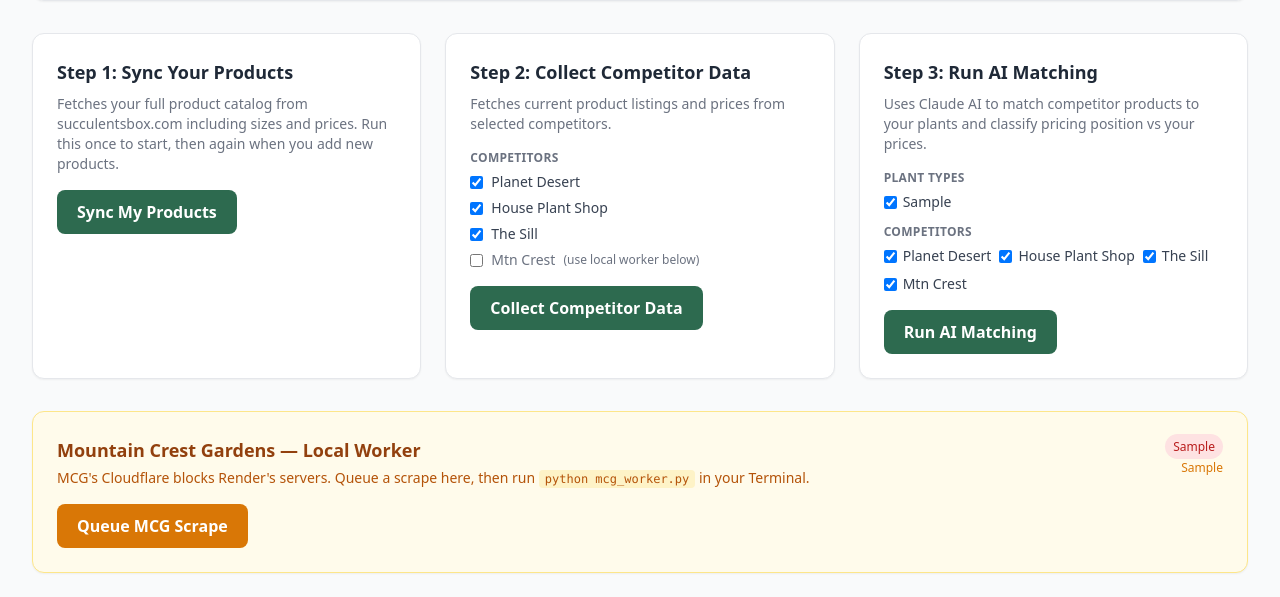
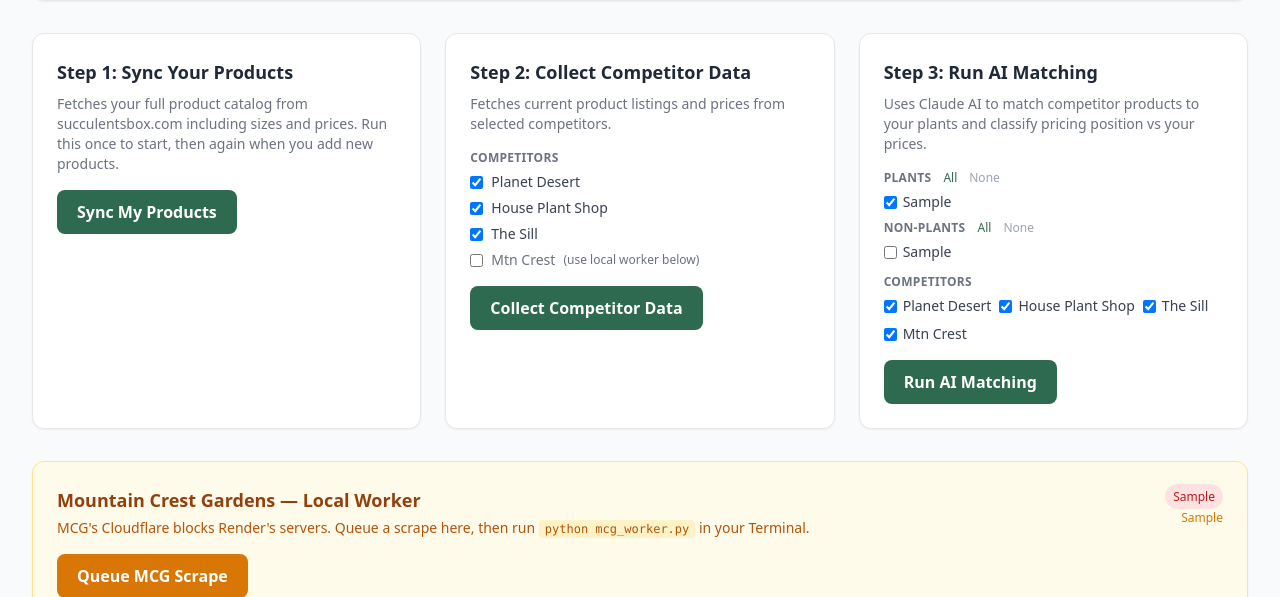
Before and after one commit to emilie-afk/sb-price-checker, a Flask app: template templates/dashboard.html in a window 1280 px wide. Shown: the part 501-1098 px from the top of the page. Run offline with Flask 3, Linux system fonts and the light colour scheme; the visitor is signed in with stand-in values (Sample User, id 1); the template is opened without the code that fills it: most values are stand-ins (such as "Sample title", 1, 10 or a date in 2020); some libraries are stand-ins or nearby versions.

Commit message:
Add files via upload

```diff
--- a/templates/dashboard.html
+++ b/templates/dashboard.html
@@ -40,27 +40,30 @@
 <div class="bg-white rounded-xl border border-gray-200 p-6 shadow-sm mb-8">
   <h2 class="text-lg font-semibold text-gray-800 mb-4">Market Position (Accepted Matches)</h2>
   <div class="flex flex-wrap gap-4">
-    <div class="flex items-center gap-3 bg-green-50 border border-green-200 rounded-lg px-5 py-3">
+    <a href="/products?position=above_market"
+       class="flex items-center gap-3 bg-green-50 border border-green-200 rounded-lg px-5 py-3 hover:bg-green-100 transition-colors">
       <span class="text-2xl font-bold text-green-600">{{ above_market }}</span>
       <div>
         <p class="text-sm font-medium text-green-700">SB Is Cheaper</p>
         <p class="text-xs text-green-500">competitors charge more than us</p>
       </div>
-    </div>
-    <div class="flex items-center gap-3 bg-yellow-50 border border-yellow-200 rounded-lg px-5 py-3">
+    </a>
+    <a href="/products?position=near_market"
+       class="flex items-center gap-3 bg-yellow-50 border border-yellow-200 rounded-lg px-5 py-3 hover:bg-yellow-100 transition-colors">
       <span class="text-2xl font-bold text-yellow-600">{{ near_market }}</span>
       <div>
         <p class="text-sm font-medium text-yellow-700">Near Market</p>
         <p class="text-xs text-yellow-500">within 10% of our price</p>
       </div>
-    </div>
-    <div class="flex items-center gap-3 bg-red-50 border border-red-200 rounded-lg px-5 py-3">
+    </a>
+    <a href="/products?position=below_market"
+       class="flex items-center gap-3 bg-red-50 border border-red-200 rounded-lg px-5 py-3 hover:bg-red-100 transition-colors">
       <span class="text-2xl font-bold text-red-600">{{ below_market }}</span>
       <div>
         <p class="text-sm font-medium text-red-700">SB Is Pricier</p>
         <p class="text-xs text-red-500">competitors charge less than us</p>
       </div>
-    </div>
+    </a>
   </div>
 </div>
 
@@ -129,18 +132,51 @@
     <p class="text-sm text-gray-500 mb-4">Uses Claude AI to match competitor products to your plants and classify pricing position vs your prices.</p>
 
     <!-- Plant type filter -->
+    {% if plant_types or non_plant_types %}
+    <div class="mb-3">
+      <!-- Plants -->
       {% if plant_types %}
-    <div class="mb-3">
-      <p class="text-xs font-semibold text-gray-500 uppercase tracking-wide mb-1.5">Plant Types</p>
+      <div class="mb-2">
+        <div class="flex items-center gap-3 mb-1.5">
+          <p class="text-xs font-semibold text-gray-500 uppercase tracking-wide">Plants</p>
+          <button type="button" onclick="toggleGroup('plant_type_plant', true)"
+            class="text-xs text-brand-600 hover:underline">All</button>
+          <button type="button" onclick="toggleGroup('plant_type_plant', false)"
+            class="text-xs text-gray-400 hover:underline">None</button>
+        </div>
         <div class="flex flex-wrap gap-2">
           {% for pt in plant_types %}
           <label class="flex items-center gap-1.5 text-sm text-gray-700 cursor-pointer">
-          <input type="checkbox" name="plant_type" value="{{ pt }}" checked
+            <input type="checkbox" name="plant_type" data-group="plant_type_plant" value="{{ pt }}" checked
               class="rounded border-gray-300 text-brand-600">
             {{ pt }}
           </label>
           {% endfor %}
         </div>
+      </div>
+      {% endif %}
+
+      <!-- Non-plants -->
+      {% if non_plant_types %}
+      <div>
+        <div class="flex items-center gap-3 mb-1.5">
+          <p class="text-xs font-semibold text-gray-500 uppercase tracking-wide">Non-Plants</p>
+          <button type="button" onclick="toggleGroup('plant_type_other', true)"
+            class="text-xs text-brand-600 hover:underline">All</button>
+          <button type="button" onclick="toggleGroup('plant_type_other', false)"
+            class="text-xs text-gray-400 hover:underline">None</button>
+        </div>
+        <div class="flex flex-wrap gap-2">
+          {% for pt in non_plant_types %}
+          <label class="flex items-center gap-1.5 text-sm text-gray-700 cursor-pointer">
+            <input type="checkbox" name="plant_type" data-group="plant_type_other" value="{{ pt }}"
+              class="rounded border-gray-300 text-brand-600">
+            {{ pt }}
+          </label>
+          {% endfor %}
+        </div>
+      </div>
+      {% endif %}
     </div>
     {% endif %}
 
@@ -365,6 +401,10 @@ async function runAction(endpoint, btnId, msgId) {
   }
 }
 
+function toggleGroup(group, checked) {
+  document.querySelectorAll(`input[data-group="${group}"]`).forEach(el => el.checked = checked);
+}
+
 async function runCollect() {
   const btn = document.getElementById('collectBtn');
   const msg = document.getElementById('collectMsg');
```
Also changed, not shown: app/routes.py (+44 -12 lines), templates/products.html (+33 -5 lines). Lines whose indentation alone changed are shown as unchanged.
